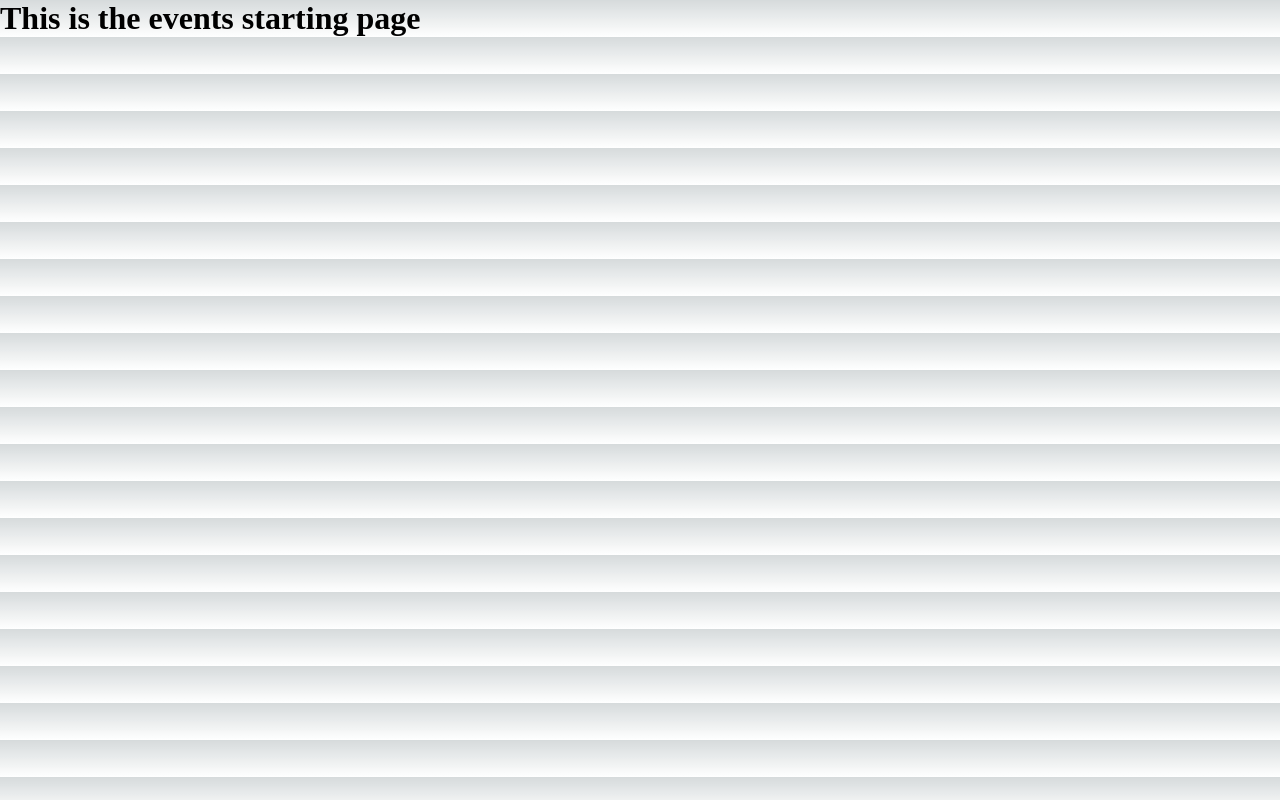
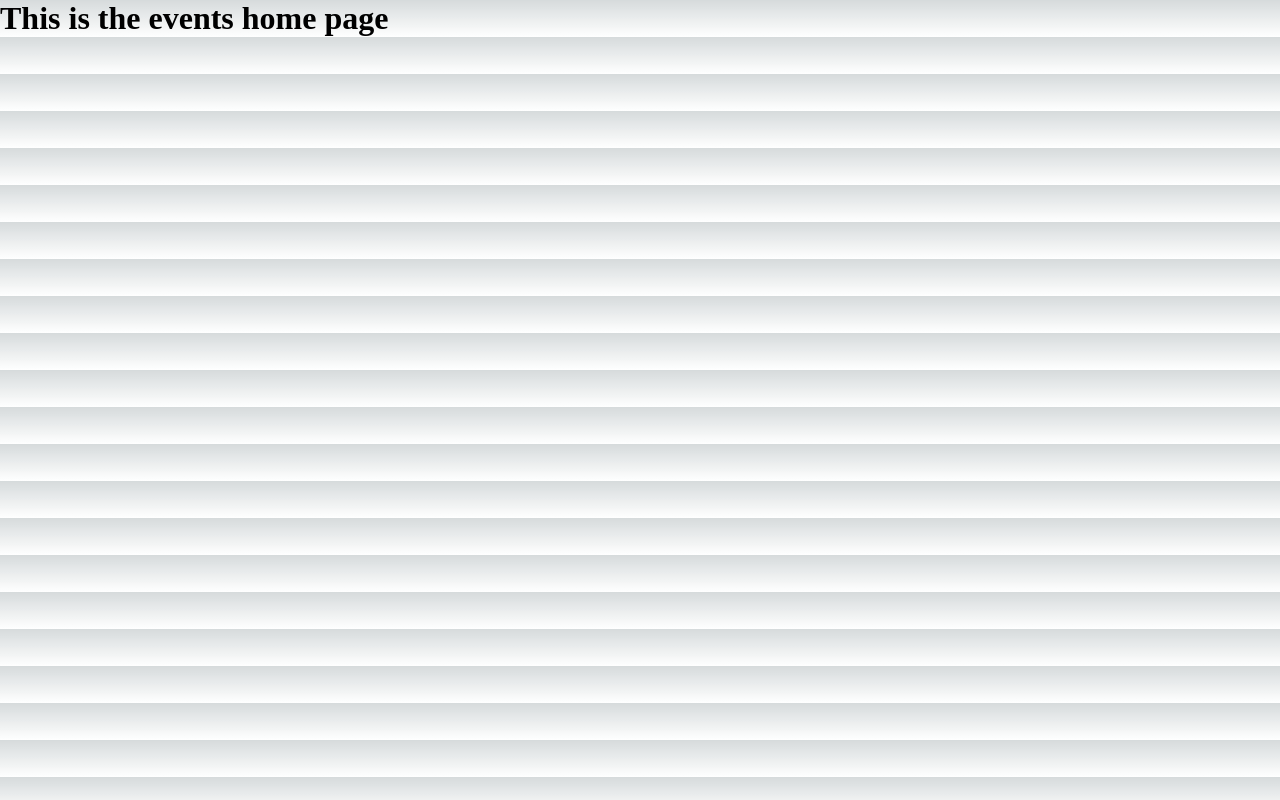
Before and after one commit to ecarlste/nextjs-events-portal, a Next.js app: page / in a window 1280 px wide. Built offline with nearby package versions, Linux system fonts and the light colour scheme.

Commit message:
Updated home page name

```diff
--- a/src/pages/index.tsx
+++ b/src/pages/index.tsx
@@ -1,7 +1,7 @@
-export default function Home() {
+export default function HomePage() {
   return (
     <div>
-      <h1>This is the events starting page</h1>
+      <h1>This is the events home page</h1>
     </div>
   );
 }
```
